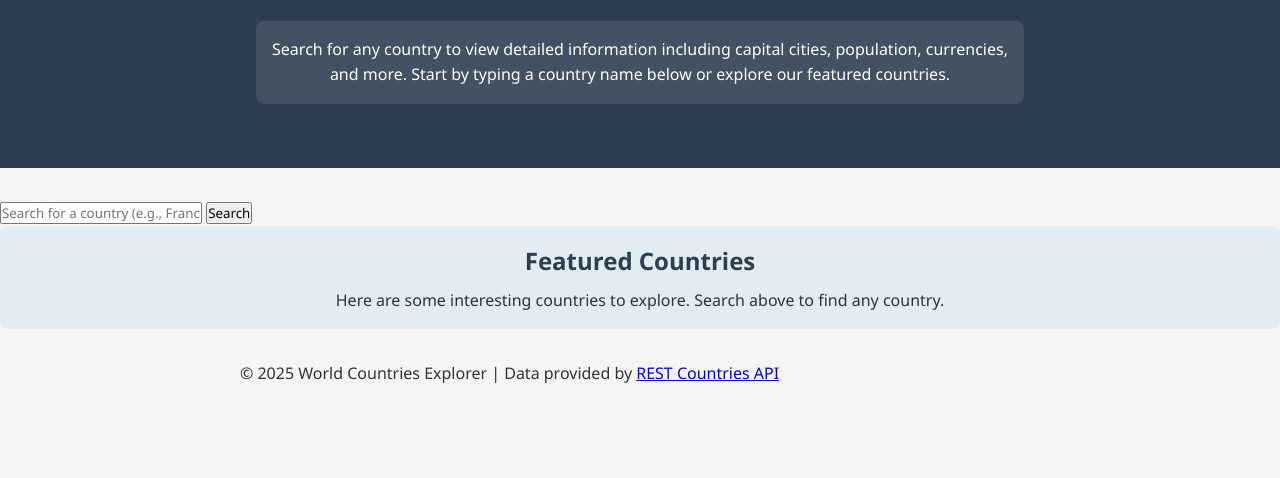
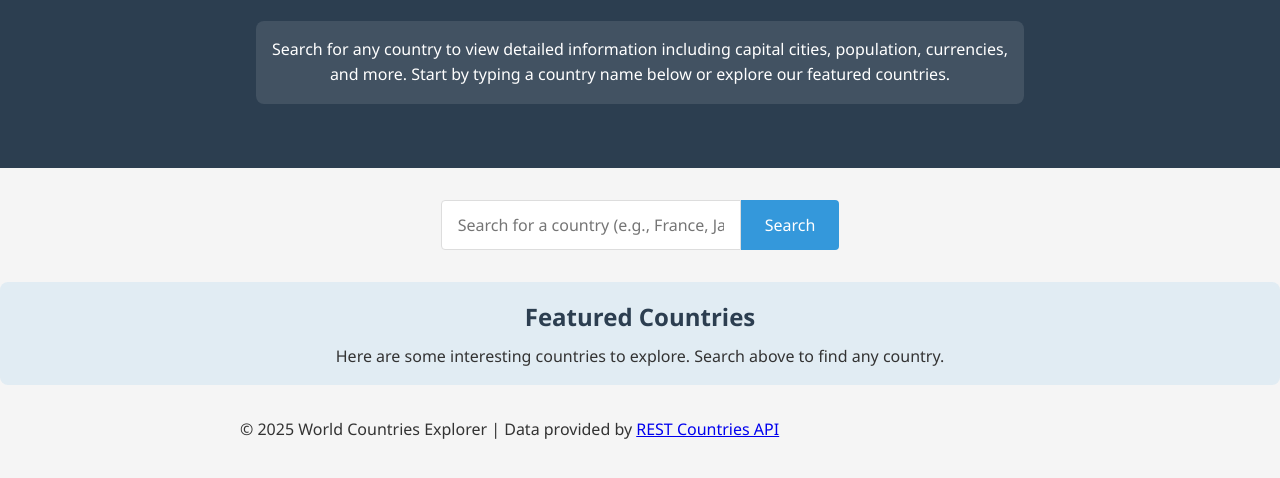
Before and after one commit to anasCSD/Country-Explorer, a plain HTML site: page index.html in a window 1280 px wide. Shown: the part 170-648 px from the top of the page. Drawn offline with Linux system fonts and the light colour scheme.

Commit message:
css update

```diff
--- a/styles.css
+++ b/styles.css
@@ -80,3 +80,36 @@ header h1 {
     font-size: 2.5rem;
     margin-bottom: 0.5rem;
 }
+
+
+.search-container {
+    display: flex;
+    justify-content: center;
+    margin-bottom: 2rem;
+    padding: 0 1rem;
+}
+
+#countryInput {
+    padding: 0.8rem 1rem;
+    width: 300px;
+    max-width: 100%;
+    border: 1px solid #ddd;
+    border-radius: 4px 0 0 4px;
+    font-size: 1rem;
+    outline: none;
+}
+
+#searchBtn {
+    padding: 0.8rem 1.5rem;
+    background-color: #3498db;
+    color: white;
+    border: none;
+    border-radius: 0 4px 4px 0;
+    cursor: pointer;
+    font-size: 1rem;
+    transition: background-color 0.3s;
+}
+
+#searchBtn:hover {
+    background-color: #2980b9;
+}
```
